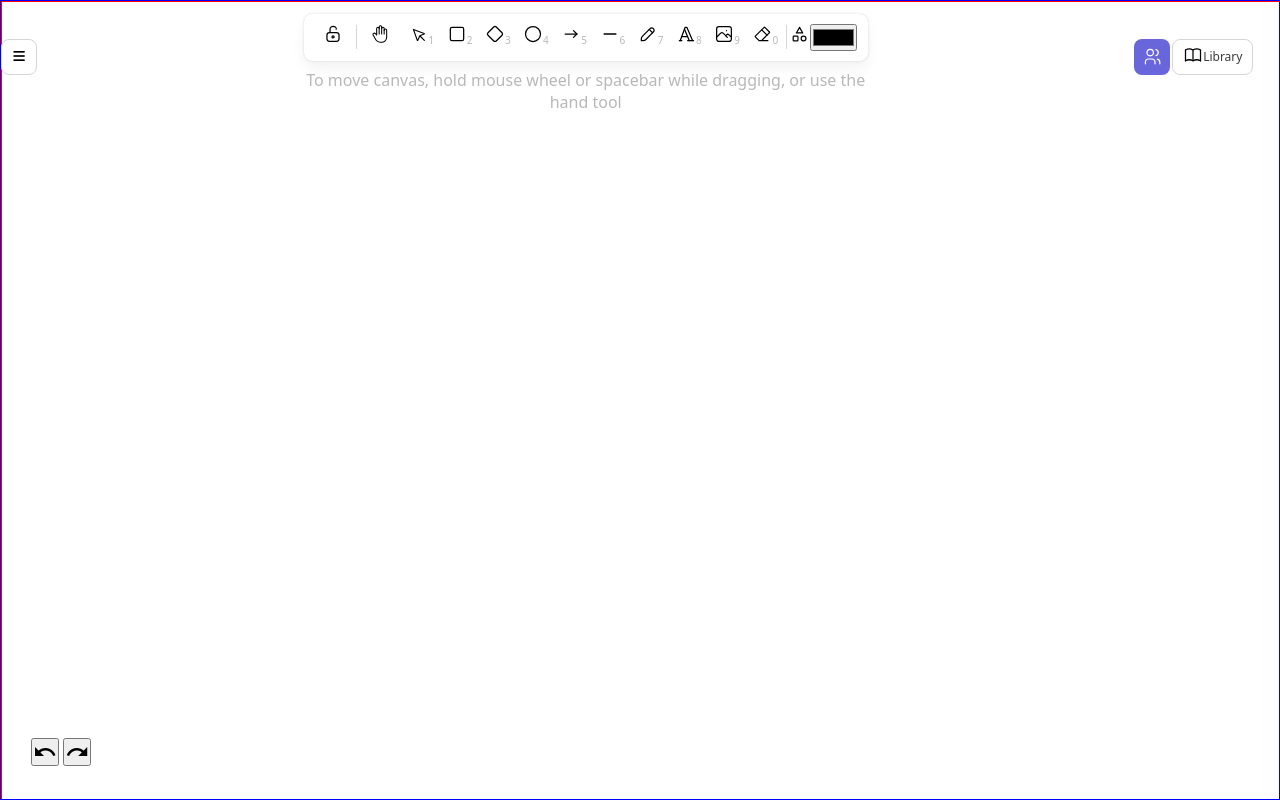
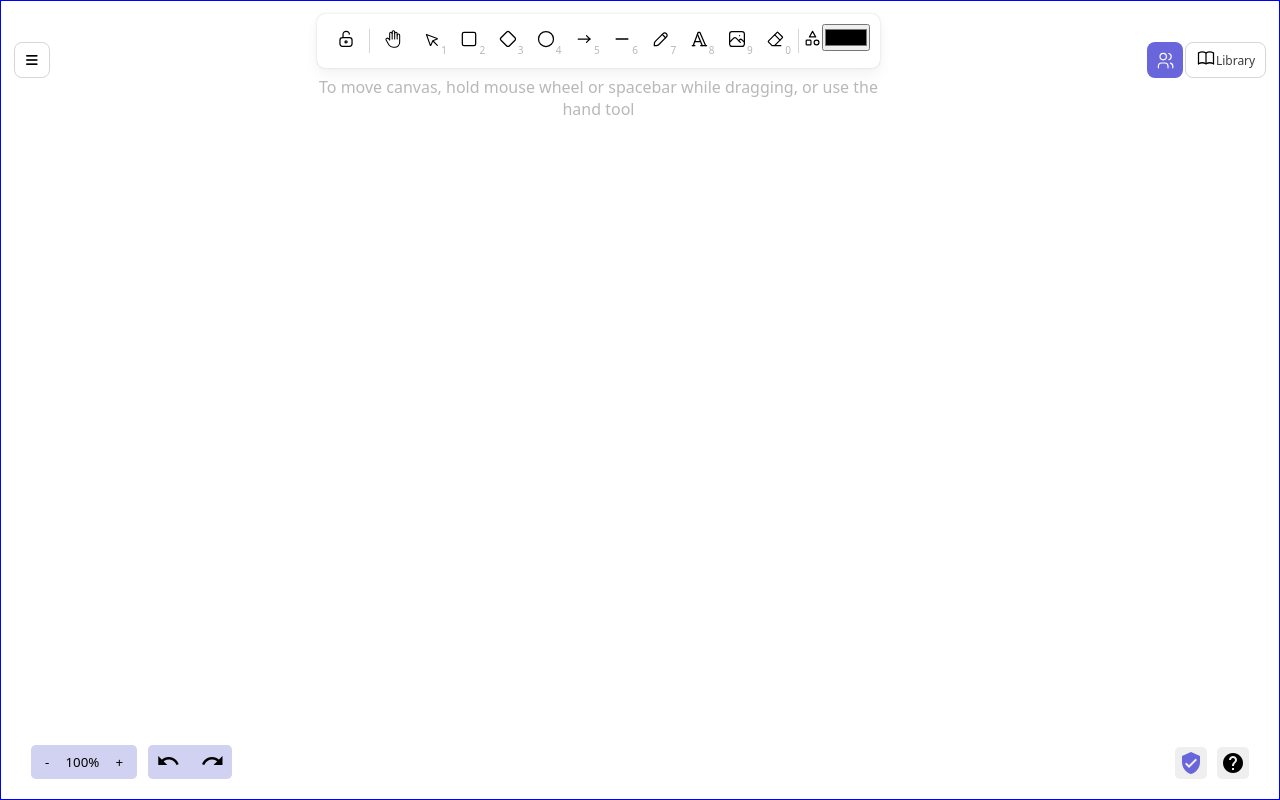
Before and after one commit to DhirajRajguru/excalidraw-clone, a plain HTML site: page index.html in a window 1280 px wide. Drawn offline with Linux system fonts and the light colour scheme.

Commit message:
bottom icons added

```diff
--- a/freehand.js
+++ b/freehand.js
@@ -14,7 +14,7 @@ colorPicker.addEventListener("change", () => {
 
     drawingColor = colorPicker.value ;
     c.strokeStyle = drawingColor;
-    console.log(drawingColor);
+    // console.log(drawingColor);
 });
 
 pencil.addEventListener("click", onPencilClick) ;
--- a/index.html
+++ b/index.html
@@ -100,15 +100,28 @@
 
       </div>
 
-      <canvas id ="canvas"style="border:1px solid red"></canvas>
+      <canvas id ="canvas"></canvas>
 
 
 
       <div class="bottom">
+
+          <div class="zoom">
+            <button>-</button>
+            <button>100%</button>
+            <button>+</button>
+          </div>
           <div class="option">
             <button class="material-icons">undo</button>
             <button class="material-icons">redo</button>
         </div>
+      </div>
+
+      <div class="bottom-right">
+
+          <button class="material-icons"style="color: #6965db">verified_user</button>
+
+          <button class="material-icons">help</button>
       </div>
   </div>
 
--- a/style.css
+++ b/style.css
@@ -16,7 +16,8 @@
 .App-menu{
     width: 98%;
     /* border: 1px solid blue; */
-    margin: auto;
+    /* margin: auto; */
+    margin-left: 1%;
     display: flex;
     justify-content: space-between;
     align-items: center;
@@ -84,27 +85,27 @@
     box-sizing: border-box;
     position: relative;
 
-    height: 1.5rem;
-    border-radius:10px;
+    /* height: 1.5rem; */
+    border-radius:0.3rem;
     background-color: transparent ;
 
     border:none;
+    padding: 5px 0px;
 
 }
 .ToolIcon__icon:hover{
-    background-color: lightslategray;
+    background-color: rgb(213, 217, 219);
 
     cursor: pointer;
 }
 
 .active{
-    background-color: gold;
-    color:silver;
+    background-color:rgb(139, 139, 223);
+    color:white;
 }
 
 .ToolIcon__icon svg{
     width:1.25rem;
-
 }
 
 
@@ -180,10 +181,53 @@
     font-size: 30px;
 }
 
-
-.bottom>.option{
+.bottom{
     position: absolute;
     z-index:200;
     left:30px;
-    bottom:30px;
+    bottom:20px;
+    display: flex;
+    gap: 11px;
 }
+.bottom>.option{
+    background-color: #d1d1f2;
+    border-radius: 0.3rem;
+
+}
+.option>button{
+    border:none;
+    background-color: transparent;
+    padding: 4px 8px;
+    cursor: pointer;
+}
+.zoom{
+
+    padding:4px 8px;
+    background-color: #d1d1f2;
+    border-radius: 0.3rem;
+}
+.zoom>button{
+    border: none ;
+    padding: 4px 6px;
+    background-color: transparent;
+    cursor: pointer;
+
+}
+
+.bottom-right{
+    position: absolute;
+    z-index:200;
+    right:30px;
+    bottom:20px;
+    display: flex;
+    /* border: 3px solid red; */
+    gap:10px;
+
+
+}
+.bottom-right>button{
+    padding: 4px;
+    border: none;
+    border-radius: 0.3rem;
+    cursor: pointer;
+}
```
Lines whose indentation alone changed are shown as unchanged.
